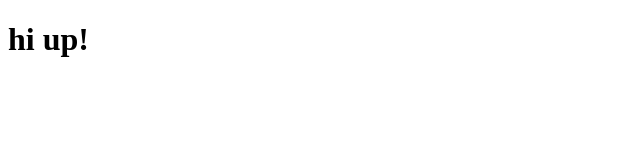
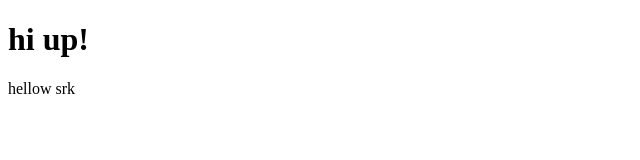
Before and after one commit to upkar0x01/demo, a plain HTML site: page up.html in a window 1280 px wide. Shown: the full height of the page, 0-640 px from the left. Drawn offline with Linux system fonts and the light colour scheme.

Commit message:
Hellow srk

```diff
--- a/up.html
+++ b/up.html
@@ -7,5 +7,6 @@
 </head>
 <body>
     <h1>hi up!</h1>
+    <p>hellow srk</p>
 </body>
 </html>
```
